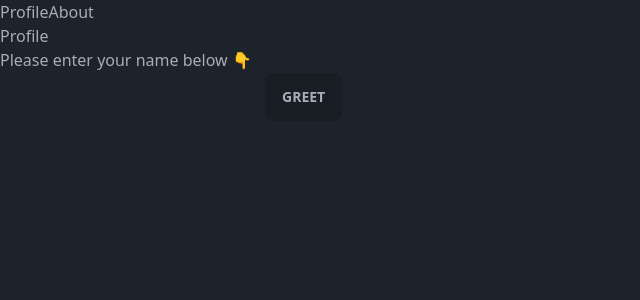
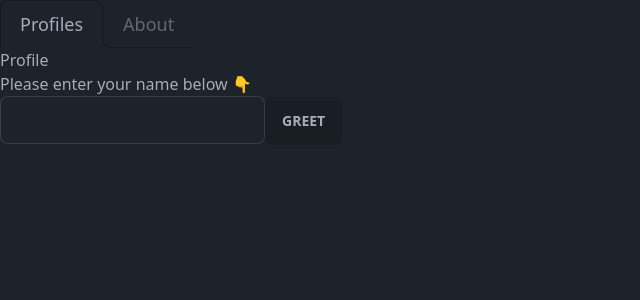
Before and after one commit to Cyan903/Quatracker, a Vue app in the folder frontend/: page / in a window 1280 px wide. Shown: the top 300 px of the page, without its empty margins (0-640 px from the left). Built offline with nearby package versions, Linux system fonts and the light colour scheme.

Commit message:
feat: Basic navbar

```diff
--- a/frontend/src/components/HelloWorld.vue
+++ b/frontend/src/components/HelloWorld.vue
@@ -6,7 +6,7 @@
                 id="name"
                 v-model="data.name"
                 autocomplete="off"
-                class="input"
+                class="input input-bordered"
                 type="text"
             />
 
@@ -29,7 +29,7 @@ const data = reactive({
 function greet() {
     Greet(data.name).then((result) => {
         data.resultText = result;
-        toast.success(`Hello, ${result}!`);
+        toast.success(result);
     });
 }
 </script>
--- a/frontend/src/components/Navbar.vue
+++ b/frontend/src/components/Navbar.vue
@@ -1,6 +1,34 @@
 <template>
-    <div>
-        <router-link to="/">Profile</router-link>
-        <router-link to="/about">About</router-link>
+    <div class="tabs">
+        <a
+            @click="vist('/')"
+            :class="visited('/')"
+            class="tab tab-lg tab-lifted"
+        >
+            Profiles
+        </a>
+
+        <a
+            @click="vist('/about')"
+            :class="visited('/about')"
+            class="tab tab-lg tab-lifted"
+        >
+            About
+        </a>
     </div>
 </template>
+
+<script lang="ts" setup>
+import { ref } from "vue";
+import { useRouter } from "vue-router";
+
+const router = useRouter();
+const active = ref(location.pathname);
+
+const vist = (n: string) => {
+    active.value = n;
+    router.push(n);
+};
+
+const visited = (n: string) => (active.value == n ? "tab-active" : "");
+</script>
```
Also changed, not shown: 1 other file (tests, documents, lock files or other folders).
